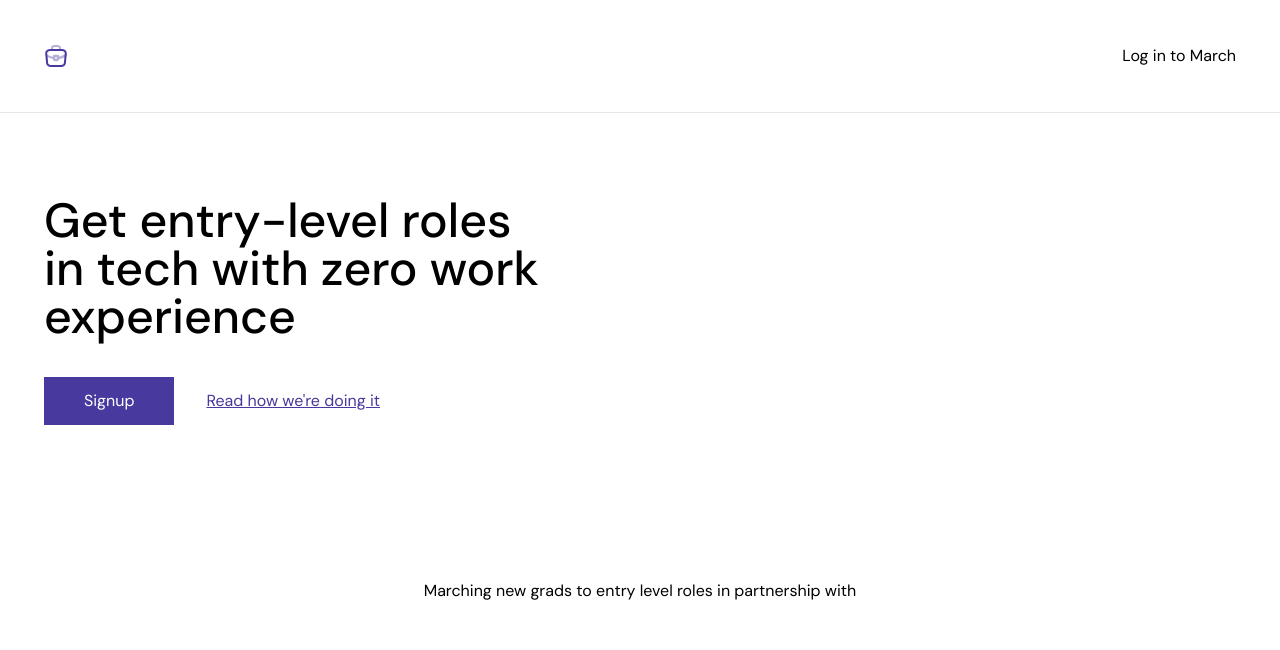
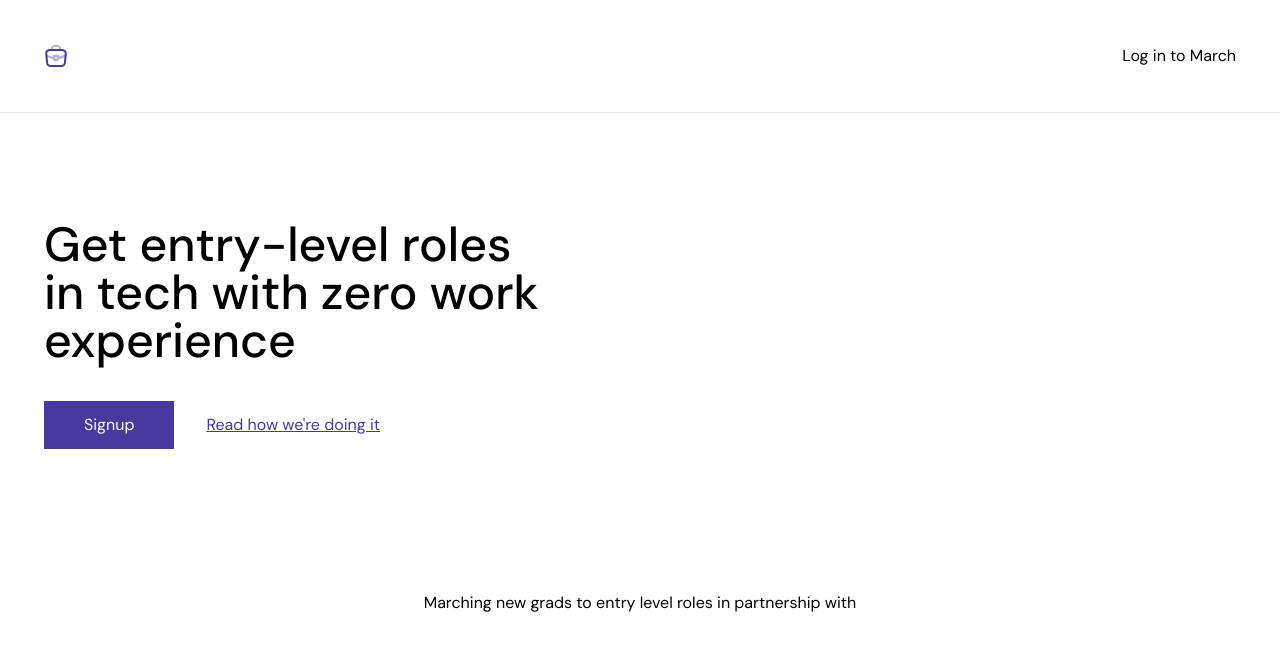
Before and after one commit to a11rew/march, a Next.js app: page / in a window 1280 px wide. Shown: the top 650 px of the page. Built offline with nearby package versions, Linux system fonts and the light colour scheme.

Commit message:
landing setup

```diff
--- a/pages/index.tsx
+++ b/pages/index.tsx
@@ -13,7 +13,7 @@ const Home: NextPage = () => {
 
       <Header />
 
-      <main className="p-11 h-full max-w-[1336px] m-auto flex flex-col justify-evenly">
+      <main className="p-11 pt-20 h-full max-w-[1336px] m-auto flex flex-col justify-evenly">
         <div>
           <h1 className="font-medium text-5xl">
             Get entry-level roles
```
